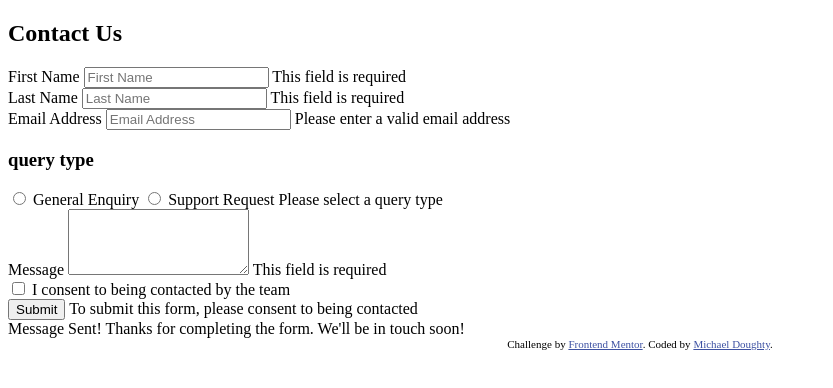
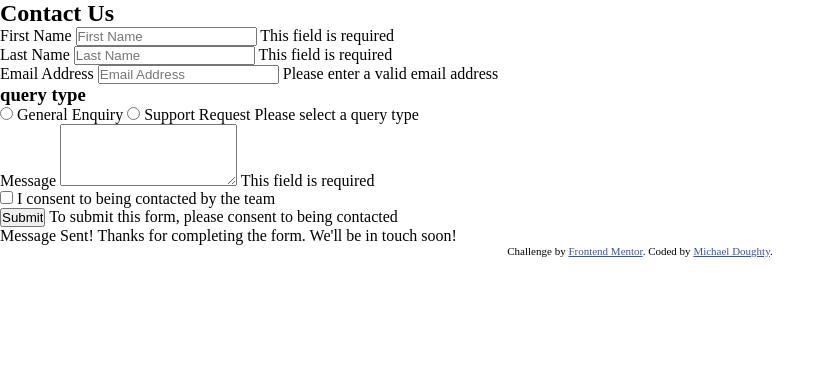
Before and after one commit to YekimCodez/contact-form-main, a plain HTML site: page index.html in a window 1280 px wide. Shown: the whole page, without its empty margins (0-833 px from the left). Drawn offline with Linux system fonts and the light colour scheme.

Commit message:
modified html and css with basic mark up and styling

```diff
--- a/assets/css/styles.css
+++ b/assets/css/styles.css
@@ -0,0 +1,14 @@
+*,*::before, ::after {
+  margin: 0;
+  padding: 0;
+  box-sizing: border-box;
+}
+
+.attribution {
+  font-size: 11px;
+  text-align: center;
+}
+
+.attribution a {
+  color: rgb(62, 82, 163);
+}
--- a/index.html
+++ b/index.html
@@ -7,20 +7,10 @@
   <!-- displays site properly based on user's device -->
 
   <link rel="icon" type="image/png" sizes="32x32" href="./assets/images/favicon-32x32.png">
+  <link rel="stylesheet" href="assets/css/styles.css">
 
   <title>Frontend Mentor | Contact form</title>
 
-  <!-- Feel free to remove these styles or customise in your own stylesheet 👍 -->
-  <style>
-    .attribution {
-      font-size: 11px;
-      text-align: center;
-    }
-
-    .attribution a {
-      color: rgb(62, 82, 163);
-    }
-  </style>
 </head>
 
 <body>
```
